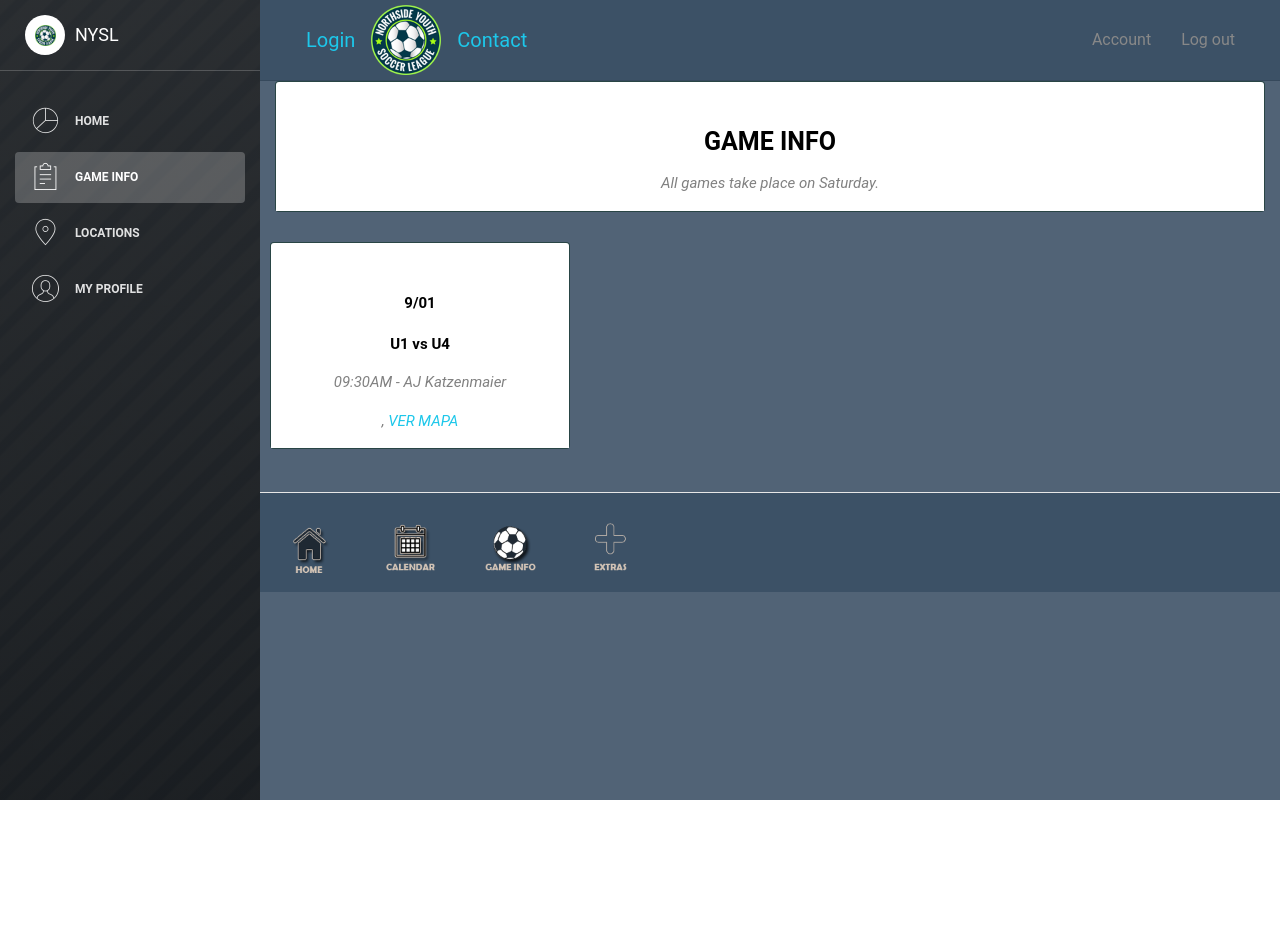
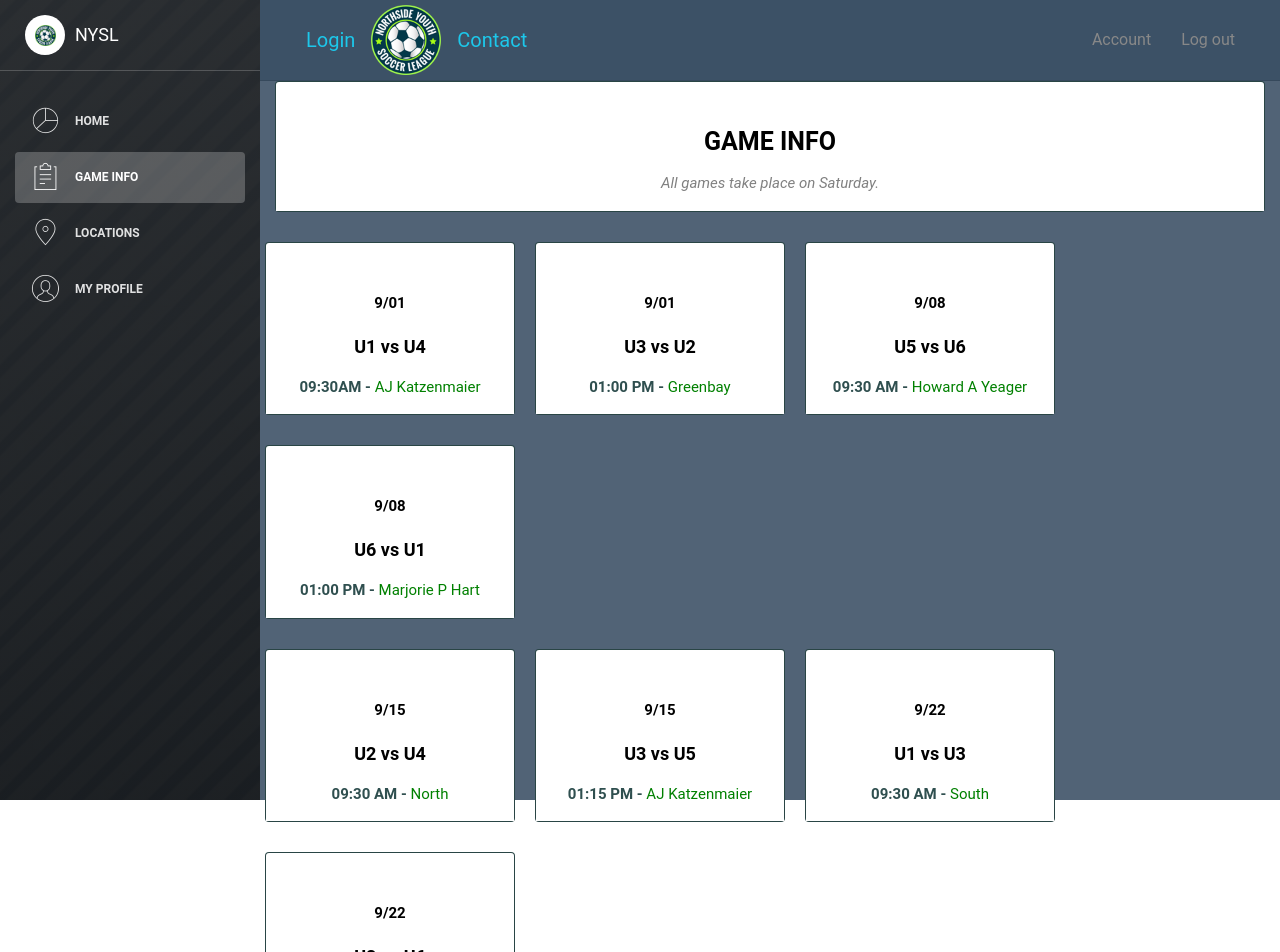
Before and after one commit to zolemello/MobileWebDevelopment, a Vue app: page /#/admin/game-info in a window 1280 px wide. Shown: the top 952 px of the page. Before the commit the page ends 800 px from the top, so only its background shows below. Built offline with nearby package versions, Linux system fonts and the light colour scheme; what v-tooltip would draw is missing.

Commit message:
Game Info + mapas

```diff
--- a/src/pages/GameInfo.vue
+++ b/src/pages/GameInfo.vue
@@ -13,22 +13,122 @@
            </card>
         </div>
 
-        <div class="tarjeta">
+       <div class="row"> <!--INICIO DE UN BLOQUE DE PARTIDOS-->
+       <!-- INICIO DE UN PARTIDO -->
+        <div class="tarjeta table-responsive">
           <card class="strpied-tabled-with-hover">
             <template slot="header" >
               <h4 class="fecha">9/01</h4>
               <p class="partido">U1 vs U4</p>
-              <p class="subtituloTabla">09:30AM - AJ Katzenmaier
-              <p class="subtituloTabla">, <a href="https://www.google.com/maps?ll=41.913802,-87.637839&z=15&t=m&hl=es-419&gl=AR&mapclient=embed&q=1734+N+Orleans+St+Chicago,+IL+60614+EE.+UU.">VER MAPA</a></p>
+              <p class="horaYdonde">09:30AM - <a href="https://www.google.com/maps?ll=41.913802,-87.637839&z=15&t=m&hl=es-419&gl=AR&mapclient=embed&q=1734+N+Orleans+St+Chicago,+IL+60614+EE.+UU.">AJ Katzenmaier</a></p>
+
             </template>
+          </card>
+      </div>
+        <!-- FIN DE UN PARTIDO -->
 
+         <!-- INICIO DE UN PARTIDO -->
+        <div class="tarjeta table-responsive">
+          <card class="strpied-tabled-with-hover">
+            <template slot="header" >
+              <h4 class="fecha">9/01</h4>
+              <p class="partido">U3 vs U2</p>
+              <p class="horaYdonde">01:00 PM - <a href="https://www.google.com/maps/embed?pb=!1m18!1m12!1m3!1d2969.0258843688616!2d-87.64002798455778!3d41.91380227921926!2m3!1f0!2f0!3f0!3m2!1i1024!2i768!4f13.1!3m3!1m2!1s0x880fd34073f306a3%3A0x9e1726bbf8f23f0e!2s1734+N+Orleans+St%2C+Chicago%2C+IL+60614%2C+EE.+UU.!5e0!3m2!1ses-419!2sar!4v1556292664518!5m2!1ses-419!2sar">Greenbay</a> </p>
+
+            </template>
           </card>
+      </div>
+        <!-- FIN DE UN PARTIDO -->
+
+         <!-- INICIO DE UN PARTIDO -->
+        <div class="tarjeta table-responsive">
+          <card class="strpied-tabled-with-hover">
+            <template slot="header" >
+              <h4 class="fecha">9/08</h4>
+              <p class="partido">U5 vs U6</p>
+              <p class="horaYdonde">09:30 AM - <a href="https://www.google.com/maps/embed?pb=!1m18!1m12!1m3!1d2968.5854973846726!2d-87.66511458518366!3d41.923268570566414!2m3!1f0!2f0!3f0!3m2!1i1024!2i768!4f13.1!3m3!1m2!1s0x880fd2e37f9b8d2d%3A0x62ad8b907dd755d6!2s2245+N+Southport+Ave%2C+Chicago%2C+IL+60614%2C+EE.+UU.!5e0!3m2!1ses-419!2sar!4v1556293179882!5m2!1ses-419!2sar">Howard A Yeager</a>  </p>
+
+            </template>
+          </card>
+      </div>
+        <!-- FIN DE UN PARTIDO -->
+
+         <!-- INICIO DE UN PARTIDO -->
+        <div class="tarjeta table-responsive">
+          <card class="strpied-tabled-with-hover">
+            <template slot="header" >
+              <h4 class="fecha">9/08</h4>
+              <p class="partido">U6 vs U1</p>
+              <p class="horaYdonde">01:00 PM - <a href="https://www.google.com/maps/embed?pb=!1m18!1m12!1m3!1d2968.291728953075!2d-87.64808628518344!3d41.92958227017098!2m3!1f0!2f0!3f0!3m2!1i1024!2i768!4f13.1!3m3!1m2!1s0x880fd30f2630e551%3A0x3e719e44a5cef714!2s2625+N+Orchard+St%2C+Chicago%2C+IL+60614%2C+EE.+UU.!5e0!3m2!1ses-419!2sar!4v1556293302032!5m2!1ses-419!2sar">Marjorie P Hart</a>  </p>
+
+            </template>
+          </card>
+      </div>
+        <!-- FIN DE UN PARTIDO -->
 
 
 
 
+         </div><!--FIN DE UN BLOQUE DE PARTIDOS-->
 
-       </div>
+         <div class="row">  <!--INICIO DE UN BLOQUE DE PARTIDOS-->
+
+         <!-- INICIO DE UN PARTIDO -->
+       <!-- INICIO DE UN PARTIDO -->
+        <div class="tarjeta table-responsive">
+          <card class="strpied-tabled-with-hover">
+            <template slot="header" >
+              <h4 class="fecha">9/15</h4>
+              <p class="partido">U2 vs U4</p>
+              <p class="horaYdonde">09:30 AM - <a href="https://www.google.com/maps/embed?pb=!1m18!1m12!1m3!1d2969.33761415959!2d-87.64837698518424!3d41.907100471578985!2m3!1f0!2f0!3f0!3m2!1i1024!2i768!4f13.1!3m3!1m2!1s0x880fd33af0e6ccc3%3A0x26c81c1d557667da!2s1409+N+Ogden+Ave%2C+Chicago%2C+IL+60610%2C+EE.+UU.!5e0!3m2!1ses-419!2sar!4v1556293349001!5m2!1ses-419!2sar">North</a>  </p>
+
+            </template>
+          </card>
+      </div>
+        <!-- FIN DE UN PARTIDO -->
+
+         <!-- INICIO DE UN PARTIDO -->
+        <div class="tarjeta table-responsive">
+          <card class="strpied-tabled-with-hover">
+            <template slot="header" >
+              <h4 class="fecha">9/15</h4>
+              <p class="partido">U3 vs U5</p>
+              <p class="horaYdonde">01:15 PM - <a href="https://www.google.com/maps?ll=41.913802,-87.637839&z=15&t=m&hl=es-419&gl=AR&mapclient=embed&q=1734+N+Orleans+St+Chicago,+IL+60614+EE.+UU.">AJ Katzenmaier</a>  </p>
+
+            </template>
+          </card>
+      </div>
+        <!-- FIN DE UN PARTIDO -->
+
+       <!-- INICIO DE UN PARTIDO -->
+        <div class="tarjeta table-responsive">
+          <card class="strpied-tabled-with-hover">
+            <template slot="header" >
+              <h4 class="fecha">9/22</h4>
+              <p class="partido">U1 vs U3</p>
+              <p class="horaYdonde">09:30 AM - <a href="https://www.google.com/maps/embed?pb=!1m18!1m12!1m3!1d2968.748886023838!2d-87.6536359851838!3d41.91975667078639!2m3!1f0!2f0!3f0!3m2!1i1024!2i768!4f13.1!3m3!1m2!1s0x880fd3196e269cbf%3A0xd0723208e296ef4c!2sSt+James+Lutheran+Church!5e0!3m2!1ses-419!2sar!4v1556293395881!5m2!1ses-419!2sar">South</a>  </p>
+
+            </template>
+          </card>
+      </div>
+        <!-- FIN DE UN PARTIDO -->
+
+         <!-- INICIO DE UN PARTIDO -->
+        <div class="tarjeta table-responsive">
+          <card class="strpied-tabled-with-hover">
+            <template slot="header" >
+              <h4 class="fecha">9/22</h4>
+              <p class="partido">U2 vs U6</p>
+              <p class="horaYdonde">01:00 PM - <a href="https://www.google.com/maps/embed?pb=!1m18!1m12!1m3!1d2968.5854973846726!2d-87.66511458518366!3d41.923268570566414!2m3!1f0!2f0!3f0!3m2!1i1024!2i768!4f13.1!3m3!1m2!1s0x880fd2e37f9b8d2d%3A0x62ad8b907dd755d6!2s2245+N+Southport+Ave%2C+Chicago%2C+IL+60614%2C+EE.+UU.!5e0!3m2!1ses-419!2sar!4v1556293179882!5m2!1ses-419!2sar">Howard A Yeager</a>  </p>
+
+            </template>
+          </card>
+      </div>
+        <!-- FIN DE UN PARTIDO -->
+
+       </div>  <!--FIN DE UN BLOQUE DE PARTIDOS-->
+
+
     </div>
   </div>
 
@@ -45,67 +145,7 @@
   import Card from 'src/components/Cards/Card.vue'
     import ChartCard from 'src/components/Cards/ChartCard.vue'
   import StatsCard from 'src/components/Cards/StatsCard.vue'
-  /*
 
-          {
-            fecha: "9/01",
-            teams: "U3 and U2",
-            hora: "1:00",
-            lugar: "Greenbay"
-          },{
-            fecha: "9/08",
-            teams: "U5 and U6",
-            hora: "09:30",
-            lugar: "Howard A Yeager"
-          },{
-            fecha: "9/08",
-            teams: "U6 and U1",
-            hora: "1:00 PM",
-            lugar: "Marjorie P Hart"
-          },{
-            fecha: "9/15",
-            teams: "U2 and U4",
-            hora: "09:30",
-            lugar: "North"
-          },
-
-          {
-            fecha: "9/15",
-            teams: "U2 and U4",
-            hora: "09:30",
-            lugar: "North"
-          },
-
-          {
-            fecha: "9/15",
-            teams: "U3 and U5",
-            hora: "1:15 PM",
-            lugar: "AJ Katzenmaier"
-          },
-
-          {
-          fecha: "9/22",
-          teams: "U1 and U3",
-          hora: "9:30 a.m.",
-          lugar: "South"
-          },
-
-          {
-          fecha: "9/22",
-          teams: "U2 and U6",
-          hora: "1:00 p.m.",
-          lugar: "Howard A Yeager"
-          },
-
-          {
-            fecha: "9/29",
-          teams: "U4 and U5",
-          hora: "9:30 a.m.",
-          lugar: "Greenbay"
-          },
-        ]
-
- */
 
   export default {
 
@@ -118,15 +158,11 @@
 
   </script>
 
-
-
-
-
 <style>
 .tarjeta {
-width: 300px;
-height: 250px;
-margin-left: 10px;
+width: 250px;
+height: auto;
+margin-left: 20px;
 
 }
 .strpied-tabled-with-hover {
@@ -157,12 +193,26 @@ margin-left: 10px;
   text-align: center;
   font-weight: bold;
   color: black;
+  font-size: 18px;
+
+}
+
+.horaYdonde {
+   align-content: center;
+  text-align: center;
+  color: darkslategray;
+  font-weight: bold;
   font-size: 15px;
 
 }
 
+.horaYdonde a {
+  color: green;
+}
+
+
 .subtituloTabla {
-   align-content: center;
+  align-content: center;
   text-align: center;
   font-style: italic;
   color: grey;
@@ -171,5 +221,4 @@ margin-left: 10px;
 }
 
 
-
 </style>
--- a/src/routes/routes.js
+++ b/src/routes/routes.js
@@ -13,7 +13,7 @@ import Notifications from 'src/pages/Notifications.vue'
 import Upgrade from 'src/pages/Upgrade.vue'
 import IndexPage from '../pages/IndexPage'
 import Partidos from '../pages/Partidos.vue'
-import Login from '../pages/Login.vue'
+import Login from 'src/pages/Login.vue'
 
 
 
@@ -88,7 +88,6 @@ const routes = [
 
 
 
-
     ]
   },
   { path: '*', component: NotFound }
```
Also changed, not shown: src/pages/Login.vue (+1 -6 lines), 1 other file (tests, documents, lock files or other folders).
